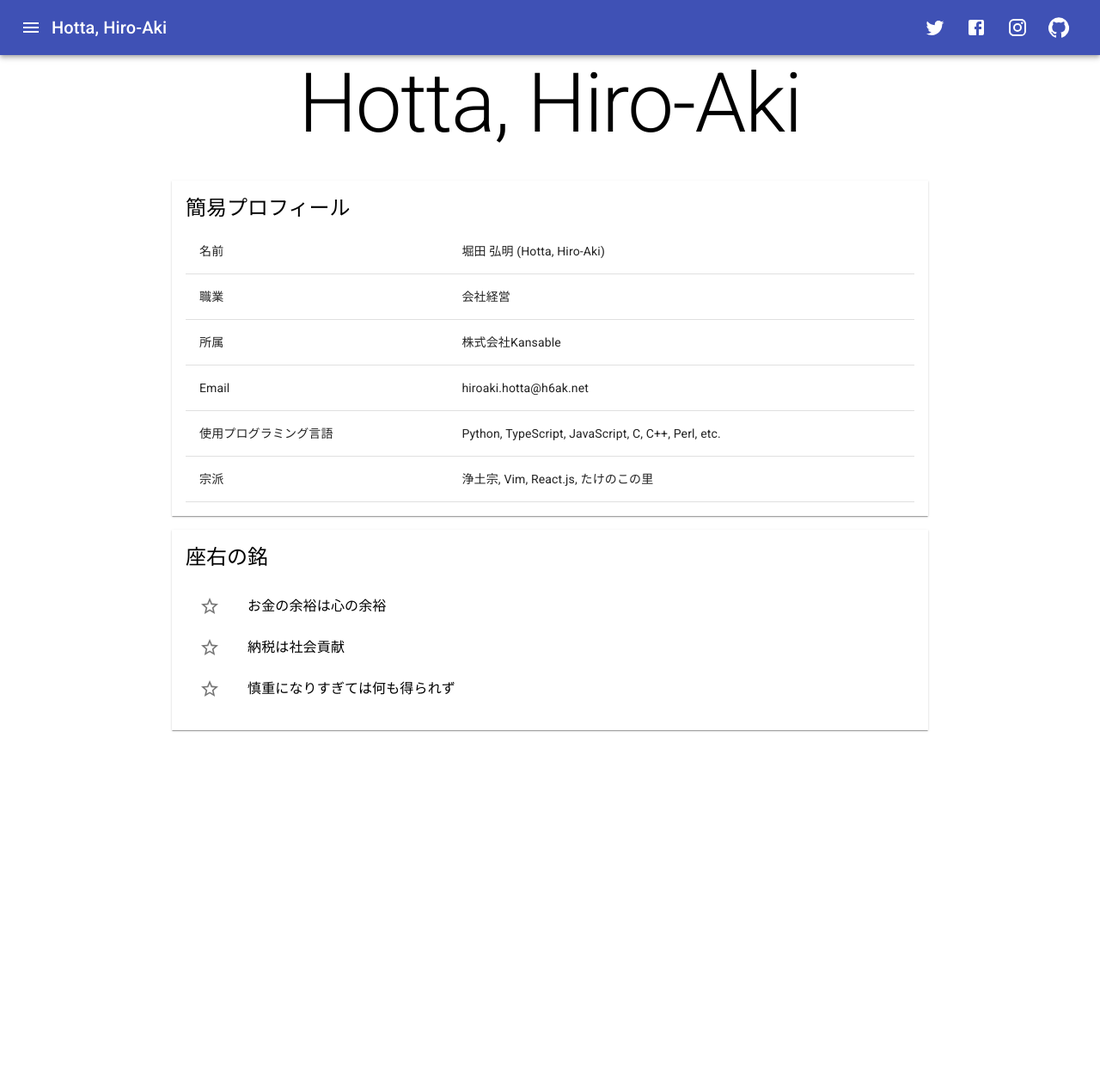
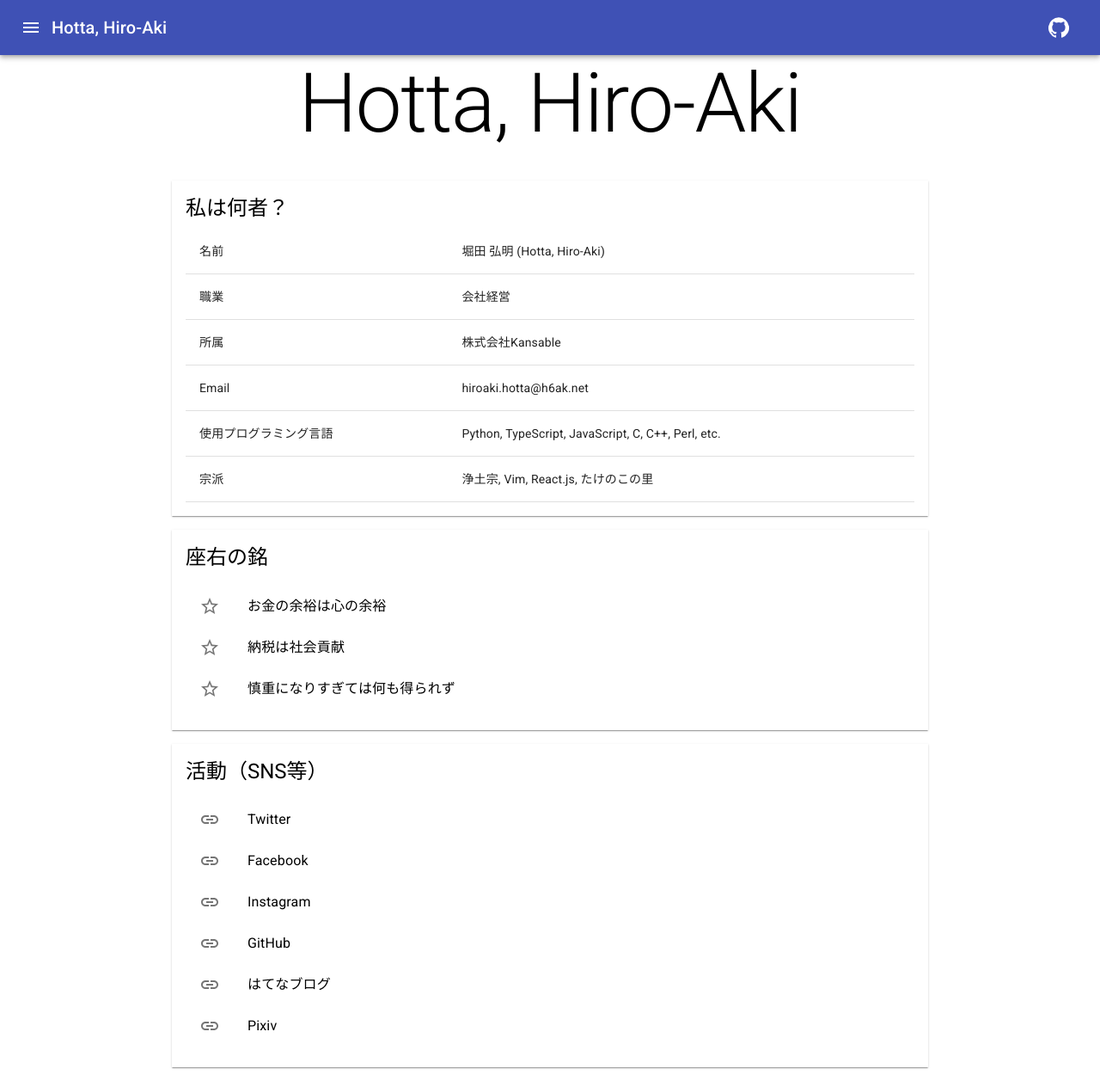
Before and after one commit to h6ak/github.io, a React (Create React App) app: page / in a window 1280 px wide. Shown: the whole page at 86% size. Before the commit the page ends 865 px from the top, so only its background shows below. Built offline with nearby package versions, Linux system fonts and the light colour scheme.

Commit message:
活動（SNS等）を追加

```diff
--- /dev/null
+++ b/src/Activity.tsx
@@ -0,0 +1,40 @@
+import React from 'react';
+import List from '@material-ui/core/List';
+import ListItem from '@material-ui/core/ListItem';
+import ListItemIcon from '@material-ui/core/ListItemIcon';
+import ListItemText from '@material-ui/core/ListItemText';
+import LinkIcon from '@material-ui/icons/Link';
+import Link from '@material-ui/core/Link';
+
+const createData = (name: string, href: string) => {
+  return {name, href};
+};
+
+const rows = [
+  createData('Twitter', 'https://twitter.com/h6akh'),
+  createData('Facebook', 'https://www.facebook.com/h6ak.hotta'),
+  createData('Instagram', 'https://www.instagram.com/h6ak.hotta/'),
+  createData('GitHub', 'https://github.com/h6ak'),
+  createData('はてなブログ', 'http://blog.h6ak.net/'),
+  createData('Pixiv', 'https://www.pixiv.net/users/24378308')
+];
+
+const Activity: React.FunctionComponent = () => {
+  return (
+    <List>
+      {rows.map((row) => (
+        <ListItem key={row.name}>
+          <ListItemIcon>
+            <LinkIcon/>
+          </ListItemIcon>
+          <ListItemText>
+            <Link href={row.href} color="inherit" target="_blank" rel="noopener">{row.name}</Link>
+          </ListItemText>
+        </ListItem>
+        ))
+      }
+    </List>
+  );
+};
+
+export default Activity;
--- a/src/App.tsx
+++ b/src/App.tsx
@@ -5,7 +5,7 @@ import AppBar from '@material-ui/core/AppBar';
 import Toolbar from '@material-ui/core/Toolbar';
 import Typography from '@material-ui/core/Typography';
 import IconButton from '@material-ui/core/IconButton';
-import { Menu as MenuIcon, Twitter, GitHub, Facebook, Instagram } from '@material-ui/icons';
+import { Menu as MenuIcon, GitHub } from '@material-ui/icons';
 import Menu from '@material-ui/core/Menu';
 import MenuItem from '@material-ui/core/MenuItem';
 import Link from '@material-ui/core/Link';
@@ -13,7 +13,7 @@ import Home from './Home';
 import NotFound from './NotFound';
 
 const CurriculumVitae: React.FunctionComponent = () => <h2>Curriculum Vitae</h2>;
-const Activity: React.FunctionComponent = () => <h2>Activity</h2>;
+const TVProgram: React.FunctionComponent = () => <h2>TV Program</h2>;
 
 const App: React.FunctionComponent = () => {
   const [anchorEl, setAnchorEl] = React.useState<null | HTMLElement>(null);
@@ -47,23 +47,14 @@ const App: React.FunctionComponent = () => {
                   <Link component={RouterLink} to='/cv'>履歴書</Link>
                 </MenuItem>
                 <MenuItem onClick={handleClose}>
-                  <Link component={RouterLink} to='/activity'>活動</Link>
+                  <Link component={RouterLink} to='/tv'>TV出演</Link>
                 </MenuItem>
             </Menu>
           <Typography variant="h6" >
             Hotta, Hiro-Aki
           </Typography>
           <div style={{ flexGrow: 1 }}></div>
-          <IconButton color="inherit" href="https://twitter.com/h6akh">
-            <Twitter />
-          </IconButton>
-          <IconButton color="inherit" href="https://www.facebook.com/h6ak.hotta">
-            <Facebook />
-          </IconButton>
-          <IconButton color="inherit" href="https://www.instagram.com/h6ak.hotta/">
-            <Instagram />
-          </IconButton>
-          <IconButton color="inherit" href="https://github.com/h6ak">
+          <IconButton color="inherit" href="https://github.com/h6ak/h6ak.github.io">
             <GitHub />
           </IconButton>
         </Toolbar>
@@ -75,8 +66,8 @@ const App: React.FunctionComponent = () => {
         <Route exact path="/cv">
           <CurriculumVitae />
         </Route>
-        <Route exact path="/activity">
-          <Activity />
+        <Route exact path="/tv">
+          <TVProgram />
         </Route>
         <Route>
           <NotFound />
--- a/src/Home.tsx
+++ b/src/Home.tsx
@@ -4,6 +4,7 @@ import Typography from '@material-ui/core/Typography';
 import Box from '@material-ui/core/Box';
 import Profile from './Profile';
 import Motto from './Motto';
+import Activity from './Activity';
 
 const Home: React.FunctionComponent = () => {
   return (
@@ -13,7 +14,7 @@ const Home: React.FunctionComponent = () => {
       </Typography>
       <Box boxShadow={1} m={2} p={2}>
         <Typography variant='h5' component='h3' gutterBottom>
-          簡易プロフィール
+          私は何者？
         </Typography>
         <Profile />
       </Box>
@@ -23,6 +24,12 @@ const Home: React.FunctionComponent = () => {
         </Typography>
         <Motto />
       </Box>
+      <Box boxShadow={1} m={2} p={2}>
+        <Typography variant='h5' component='h3' gutterBottom>
+          活動（SNS等）
+        </Typography>
+        <Activity />
+      </Box>
     </Container>
   );
 };
```
